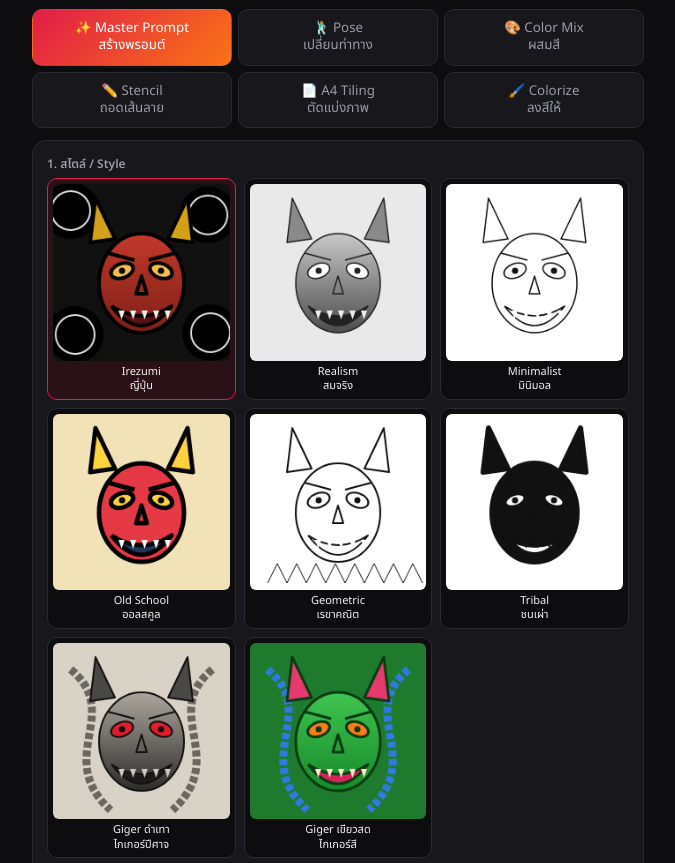
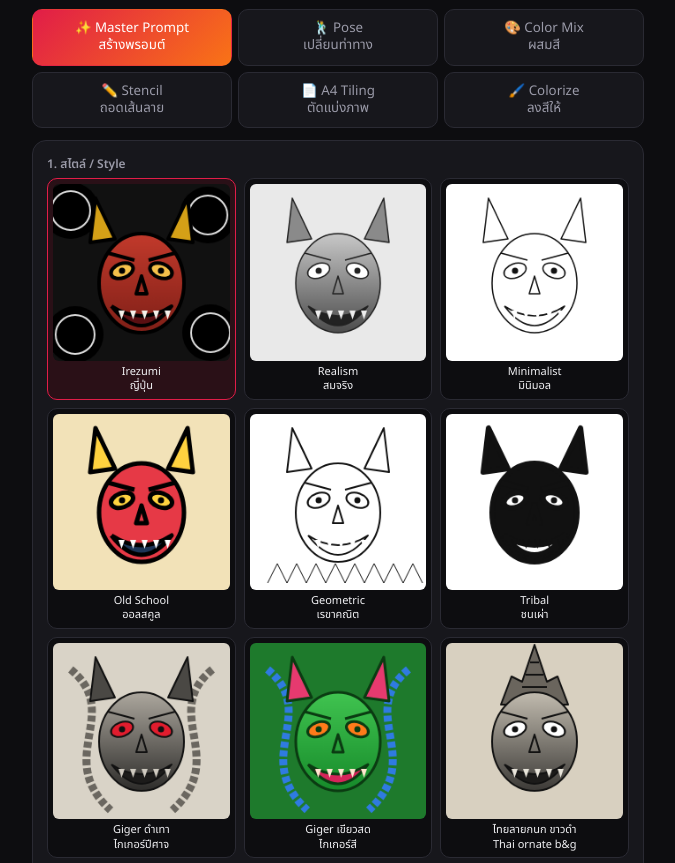
Before and after one commit to alluliads-dot/Tattoo, a plain HTML site: page index.html in a window 1280 px wide. Shown: the part 66-929 px from the top of the page, without its empty margins (302-977 px from the left). Drawn offline with Linux system fonts and the light colour scheme.

Commit message:
Add Thai literature and new styles to index.html

```diff
--- a/index.html
+++ b/index.html
@@ -65,6 +65,8 @@ img.pv{max-width:100%;border-radius:10px;margin-top:10px;display:block}
   <div class="chips" id="cpos"></div>
   <label>2. หัวข้อ / Subject</label>
   <div class="chips" id="subjc" style="margin-bottom:8px"></div>
+  <div class="sub" style="margin:0 0 6px">วรรณคดีไทย · Thai literature</div>
+  <div class="chips" id="subjt" style="margin-bottom:8px"></div>
   <input type="text" id="subj" placeholder="เช่น Japanese Dragon with Cherry Blossoms, เสือ, ปีศาจไกเกอร์ / demon faces">
   <label>3. ตำแหน่ง / Placement</label>
   <select id="place"><option>Full Back (เต็มหลัง)</option><option>Chest (หน้าอก)</option><option>Full Sleeve (เต็มแขน)</option><option>Forearm (ท่อนแขน)</option><option>Thigh (ต้นขา)</option><option>Calf (น่อง)</option><option>Shoulder (ไหล่)</option></select>
@@ -163,7 +165,9 @@ $$('.tabs button').forEach(b=>b.onclick=()=>{$$('.tabs button').forEach(x=>x.cla
 // ---- chips
 const STYLES=[['Irezumi / ญี่ปุ่น','Japanese Irezumi traditional'],['Realism / สมจริง','photorealistic black and grey realism'],['Minimalist / มินิมอล','minimalist fine-line'],['Old School / ออลสคูล','American old school traditional'],['Geometric / เรขาคณิต','geometric dotwork'],['Tribal / ชนเผ่า','tribal blackwork'],
 ['Giger ดำเทา / ไกเกอร์ปีศาจ','biomechanical H.R. Giger-style black and grey, tightly packed snarling demon faces with fangs, ribbed bone and tube forms, hollow cavities and dense smooth shading, glowing red eyes'],
-['Giger เขียวสด / ไกเกอร์สี','full-color Giger-style biomechanical demon design, saturated acid-green fill with crimson pink and orange mouths and eyeballs, blue segmented tubes and worms, fangs, dense all-over filling, bold dark outlines with thin white edge highlights']];
+['Giger เขียวสด / ไกเกอร์สี','full-color Giger-style biomechanical demon design, saturated acid-green fill with crimson pink and orange mouths and eyeballs, blue segmented tubes and worms, fangs, dense all-over filling, bold dark outlines with thin white edge highlights'],
+['ไทยลายกนก ขาวดำ / Thai ornate b&g','Thai traditional ornamental black and grey tattoo: ultra-detailed Thai kanok (lai kranok) filigree, temple-mural and temple-guardian figures crowned with ornate Thai jewelry and chada crowns, flame-like motifs, realistic muscle and fur shading'],
+['ไทยจิตรกรรม สีสด / Thai mural color','Thai Ramakien temple-mural style tattoo: crowned figures with ornate gold Thai jewelry and chada crowns, intricate Thai kanok filigree, flame and cloud motifs, mural-like outlines; palette: gold, vermilion red, emerald green and indigo blue']];
 let style=STYLES[0][1];
 const SPX={
 ir:{bg:'#111',cloud:1,face:'#c0392b',face2:'#7e1f17',horn:'#d4a017',eye:'#f5c04a',mouth:'#5a0f12',teeth:'#f4f1ea',line:'#000',lw:4},
@@ -178,7 +182,9 @@ gr:{bg:'#d9d9d9',face:'#b0b0b0',face2:'#3a3a3a',horn:'#555',eye:'#fff',mouth:'#2
 nj:{bg:'#111',cloud:1,face:'#ff4fa3',face2:'#3d7bff',horn:'#ffcc33',eye:'#ffee66',mouth:'#7a1a6d',teeth:'#fff',line:'#fff',lw:2},
 uk:{bg:'#e8dcc0',face:'#b4452f',face2:'#b4452f',horn:'#c9a24a',eye:'#e8dcc0',mouth:'#27386b',teeth:'#e8dcc0',line:'#27386b',lw:3},
 wc:{bg:'#fff',face:'#f08fb0',face2:'#7fb3e8',horn:'#f5d36b',eye:'#fff',mouth:'#c7518a',teeth:'#fff',line:'#555',lw:1.2,blur:1.5},
-gm:{bg:'#0f3d2e',face:'#1fa97a',face2:'#0c6b4d',horn:'#e3b73b',eye:'#e3b73b',mouth:'#8b1a1a',teeth:'#f7ecc8',line:'#e3b73b',lw:2}};
+gm:{bg:'#0f3d2e',face:'#1fa97a',face2:'#0c6b4d',horn:'#e3b73b',eye:'#e3b73b',mouth:'#8b1a1a',teeth:'#f7ecc8',line:'#e3b73b',lw:2},
+thb:{bg:'#d8d0c0',face:'#bdb7ab',face2:'#3a3835',horn:'#6a655d',eye:'#fff',mouth:'#1c1b1a',teeth:'#e8e4da',line:'#111',lw:2,crown:1},
+thc:{bg:'#7a1020',face:'#3fb27f',face2:'#1c7a52',horn:'#f5c242',eye:'#fff',mouth:'#c0141d',teeth:'#fff',line:'#2a1500',lw:3,crown:1}};
 function sample(sp){const c=document.createElement('canvas');c.width=200;c.height=200;const x=c.getContext('2d');
   x.fillStyle=sp.bg;x.fillRect(0,0,200,200);
   if(sp.cloud)[[20,30],[175,35],[25,170],[178,168]].forEach(([a,b])=>{x.fillStyle='#000';x.beginPath();x.arc(a,b,32,0,7);x.fill();x.strokeStyle=sp.line=='#fff'?'#fff':'#ddd';x.lineWidth=2;x.beginPath();x.arc(a,b,22,0,7);x.stroke()});
@@ -187,7 +193,9 @@ function sample(sp){const c=document.createElement('canvas');c.width=200;c.heigh
   const g=x.createLinearGradient(0,60,0,170);g.addColorStop(0,sp.face);g.addColorStop(1,sp.face2);
   x.lineWidth=sp.lw;x.strokeStyle=sp.line;x.lineJoin='round';
   if(sp.tubes){x.strokeStyle=sp.tubes;x.lineWidth=9;x.setLineDash([7,3]);[1,-1].forEach(d=>{const a=d>0?20:180;x.beginPath();x.moveTo(a,30);x.bezierCurveTo(a+d*60,80,a-d*20,130,a+d*45,190);x.stroke()});x.setLineDash([]);x.strokeStyle=sp.line;x.lineWidth=sp.lw}
-  x.fillStyle=sp.horn;[1,-1].forEach(d=>{x.beginPath();x.moveTo(100+d*30,62);x.lineTo(100+d*52,16);x.lineTo(100+d*58,66);x.closePath();x.fill();x.stroke()});
+  x.fillStyle=sp.horn;
+  if(sp.crown){x.beginPath();x.moveTo(62,70);x.lineTo(74,38);x.lineTo(86,44);x.lineTo(100,2);x.lineTo(114,44);x.lineTo(126,38);x.lineTo(138,70);x.closePath();x.fill();x.stroke();x.beginPath();x.moveTo(86,50);x.lineTo(114,50);x.moveTo(90,36);x.lineTo(110,36);x.moveTo(95,22);x.lineTo(105,22);x.stroke()}
+  else[1,-1].forEach(d=>{x.beginPath();x.moveTo(100+d*30,62);x.lineTo(100+d*52,16);x.lineTo(100+d*58,66);x.closePath();x.fill();x.stroke()});
   x.fillStyle=g;x.beginPath();x.ellipse(100,112,48,56,0,0,7);x.fill();x.stroke();
   [-1,1].forEach(d=>{x.fillStyle=sp.eye;x.beginPath();x.ellipse(100+d*22,98,13,8,d*.35,0,7);x.fill();x.stroke();x.fillStyle=sp.line;x.beginPath();x.arc(100+d*22,98,3.5,0,7);x.fill();x.beginPath();x.moveTo(100+d*8,86);x.lineTo(100+d*38,78);x.stroke()});
   x.beginPath();x.moveTo(100,104);x.lineTo(94,124);x.lineTo(106,124);x.closePath();x.stroke();
@@ -196,11 +204,12 @@ function sample(sp){const c=document.createElement('canvas');c.width=200;c.heigh
   if(sp.pattern=='tri'){x.strokeStyle='#111';x.lineWidth=1;for(let i=0;i<8;i++){x.beginPath();x.moveTo(20+i*22,192);x.lineTo(31+i*22,170);x.lineTo(42+i*22,192);x.stroke()}}
   x.filter='none';return c}
 function styleCards(sel,list,specs,pick){const G=$(sel);list.forEach((n,i)=>{const d=document.createElement('button');d.className='pcd'+(i?'':' on');d.append(sample(specs[i]));d.append(n.replace(/ \/ | · /,'\n'));d.style.whiteSpace='pre-line';d.onclick=()=>{pick(i);$$(sel+' .pcd').forEach((y,j)=>y.classList.toggle('on',j==i))};G.append(d)})}
-styleCards('#styles',STYLES.map(x=>x[0]),[SPX.ir,SPX.re,SPX.mi,SPX.os,SPX.ge,SPX.tr,SPX.gb,SPX.gc],i=>{style=STYLES[i][1]});
+styleCards('#styles',STYLES.map(x=>x[0]),[SPX.ir,SPX.re,SPX.mi,SPX.os,SPX.ge,SPX.tr,SPX.gb,SPX.gc,SPX.thb,SPX.thc],i=>{style=STYLES[i][1]});
 let cm='color',cp='dyn';
 [['dyn','🌀 ไดนามิก (แนะนำ) · Dynamic'],['sym','⚖️ สมมาตร · Symmetrical']].forEach(([k,t],i)=>{const b=document.createElement('button');b.className='chip'+(i?'':' on');b.textContent=t;b.onclick=()=>{cp=k;$$('#cpos .chip').forEach(x=>x.classList.toggle('on',x===b))};$('#cpos').append(b)});
 [['color','🎨 สี · Full color'],['bw','⚫ ขาวดำ · Black & grey'],['line','✏️ เส้นอย่างเดียว · Line art only']].forEach(([k,t],i)=>{const b=document.createElement('button');b.className='chip'+(i?'':' on');b.textContent=t;b.onclick=()=>{cm=k;$$('#cmodes .chip').forEach(x=>x.classList.toggle('on',x===b))};$('#cmodes').append(b)});
 ['มังกรญี่ปุ่น · Japanese dragon','เสือ · tiger','ฮันเนีย · Hannya mask','ซามูไร · samurai warrior','ปลาคาร์ป · koi fish with waves','ดอกโบตั๋น · peony flowers','กะโหลก · skull','ฟูโด · Fudo Myoo with flames','ปีศาจไกเกอร์ · Giger demon faces','พญานาค · naga serpent','ฟีนิกซ์ · phoenix'].forEach(t=>{const b=document.createElement('button');b.className='chip';b.textContent=t;b.onclick=()=>{$('#subj').value=t.split('·')[1].trim()};$('#subjc').append(b)});
+['หนุมาน · Hanuman, the white monkey warrior of the Thai Ramakien, crowned, fierce, holding a trident','ทศกัณฐ์ · Thotsakan, the ten-faced demon king of the Ramakien, crowned, in ornate armor','พระราม · Phra Ram, the Ramakien prince, drawing a bow, crowned','พระลักษมณ์ · Phra Lak, Ramakien warrior prince','สุครีพ · Sukhrip, the Ramakien monkey king','ยักษ์ทรงม้า · Thai giant (yaksha) warrior riding a horse, temple-mural style','อินทรชิต · Inthrachit, Ramakien demon prince on a chariot','นางสีดา · Nang Sida, Ramakien heroine in Thai classical dress','ครุฑ · Garuda with Thai kanok ornaments','กินรี · Kinnari, half-bird half-woman of Thai literature','คชสีห์ · Khotchasi, Thai mythical lion-elephant','พระอภัยมณี · Phra Aphai Mani playing the flute with the mermaid','พระสุธน-มโนราห์ · Prince Suthon and Manohra the kinnari','ขุนแผน · Khun Phaen, Thai folk-epic warrior'].forEach(t=>{const b=document.createElement('button');b.className='chip';b.textContent=t.split('·')[0].trim();b.onclick=()=>{$('#subj').value=t.split('·')[1].trim()};$('#subjt').append(b)});
 
 
 // ---- images
@@ -220,7 +229,7 @@ $('#b_p').onclick=()=>{
   const s=$('#subj').value.trim()||'Japanese Dragon with Cherry Blossoms',pl=$('#place').value.replace(/\s*\(.*\)/,''),ar=$('#ar').value;
   const ref=refs.p?' Use the attached image as the visual reference for composition and details.':'';
   const mode=cm,MT={color:'Full color with a rich saturated palette and shading.',bw:'Black and grey only, no color, smooth wash shading and strong contrast.',line:'Clean black line art only: outlines and linework, no color, no fill, no shading, plain white background, stencil-ready.'};
-  let st=style;if(mode=='color')st=st.replace(/black and grey /,'');else st=st.replace(/,? saturated acid-green.*$/,'').replace('full-color ','');
+  let st=style;if(mode=='color')st=st.replace(/black and grey /,'').replace('; palette:',', palette:');else st=st.replace(/,? saturated acid-green.*$/,'').replace('full-color ','').replace(/; palette:.*$/,'');
   const ln=mode=='line'&&/shading/.test($('#line').value)?'clean uniform black outlines':$('#line').value;
   const dr=/dragon|มังกร|naga|พญานาค|serpent|snake|งู/i.test(s),cpt=cp=='sym'?'symmetrical balanced composition':'dynamic asymmetrical composition with a clear flow of movement',
    guard=dr?'ONE single dragon with ONE continuous body, ONE head, ONE tail and four legs with three claws each; the body coils in a simple readable S-curve with a clearly visible head, whiskers and scales. Do not duplicate or mirror the body, no extra heads or tails, no merged limbs.':'Correct anatomy, a single main subject, no duplicated heads, limbs or tails.';
@@ -314,9 +323,10 @@
 ['สีน้ำ · Watercolor','loose watercolor washes with soft bleeding edges and splashes of color while the line art stays visible'],
 ['ทอง-มรกต · Gold & emerald','rich gold, emerald green and deep teal armor tones with crimson accents and ivory highlights, metallic sheen'],
 ['Giger ดำเทา+ตาแดง · Giger b&g, red eyes','black and grey biomechanical Giger look: deep charcoal shading with smooth gradients, bone, rib and tube textures, glowing red eyes as the only color'],
-['Giger เขียวสด · Giger acid-green','Thai-style full-color Giger: saturated acid-green fill across the whole design, hot pink and crimson mouths and eyeballs, orange glow inside the teeth, blue segmented tubes and worms, bold dark outlines with thin white edge highlights']];
+['Giger เขียวสด · Giger acid-green','Thai-style full-color Giger: saturated acid-green fill across the whole design, hot pink and crimson mouths and eyeballs, orange glow inside the teeth, blue segmented tubes and worms, bold dark outlines with thin white edge highlights'],
+['ไทยจิตรกรรม · Thai mural','Thai temple-mural palette: gold leaf, vermilion red, emerald green, indigo blue and cream, flat mural-style fills with fine gold kanok line detail on jewelry and crowns']];
 let kcs=0;
-styleCards('#kstyles',CS.map(c=>c[0]),[SPX.ir,SPX.gr,SPX.nj,SPX.os,SPX.uk,SPX.wc,SPX.gm,SPX.gb,SPX.gc],i=>{kcs=i});
+styleCards('#kstyles',CS.map(c=>c[0]),[SPX.ir,SPX.gr,SPX.nj,SPX.os,SPX.uk,SPX.wc,SPX.gm,SPX.gb,SPX.gc,SPX.thc],i=>{kcs=i});
 $('#b_k').onclick=()=>{
   const n=$('#kn').value.trim(),keep=$('#kl').value=='keep';
   showOut('k',`Colorize the attached sketch / black-and-white tattoo design. Keep the exact composition, anatomy and subject. ${keep?'Do NOT redraw or change any line; only add color and shading inside and behind the existing lines.':'You may slightly refine and thicken lines to suit the style.'} Color style: ${CS[kcs][1]}. Background: ${$('#kb').value}.${n?' Color instructions: '+n+'.':''} Tattoo-ready, high resolution, clean edges, no text, no watermark.`,null);
```
